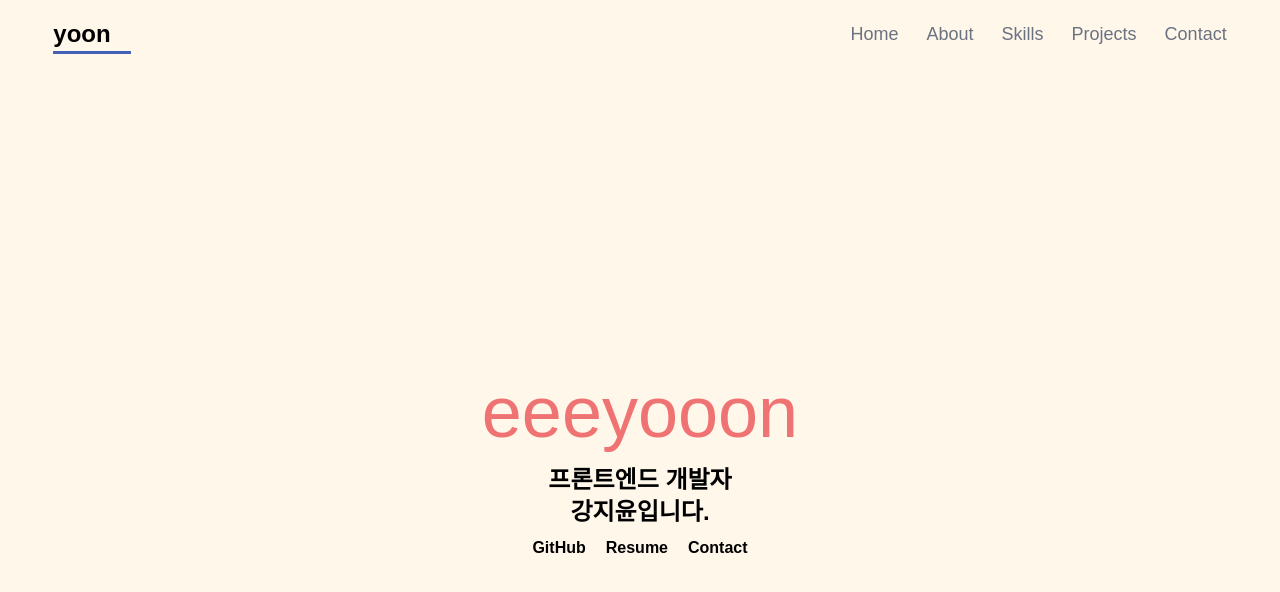
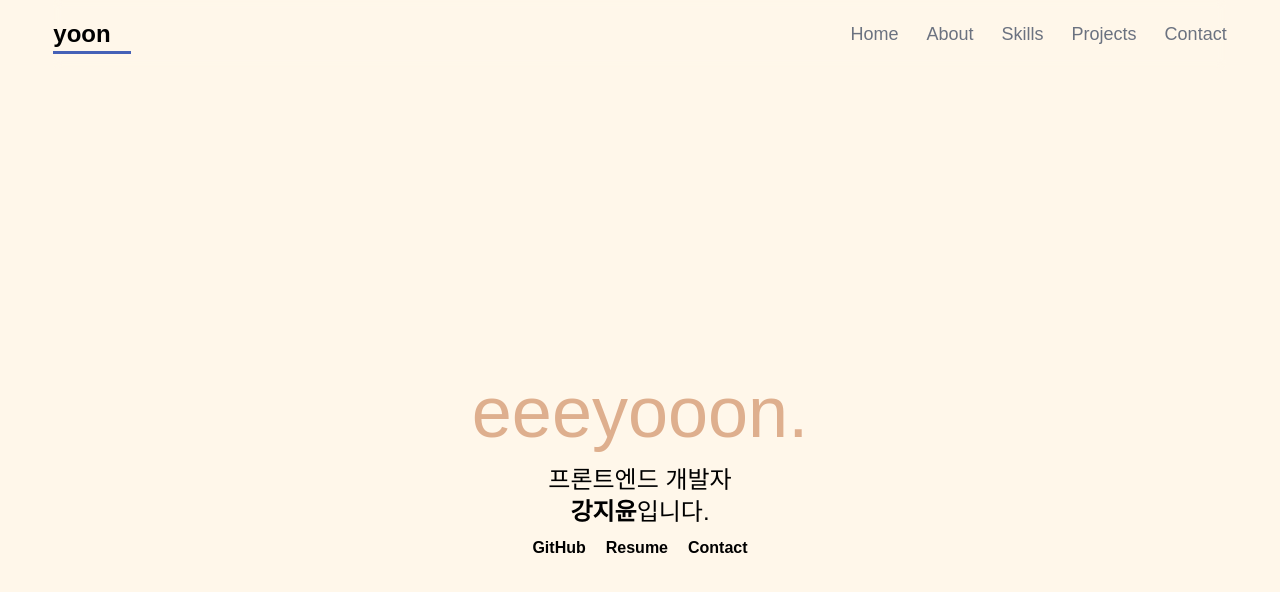
Before and after one commit to eeeyooon/portfolio, a Next.js app: page / in a window 1280 px wide. Shown: the top 592 px of the page. Built offline with nearby package versions, Linux system fonts and the light colour scheme; a web font is replaced by a local one.

Commit message:
style: 온보딩 스타일 수정

```diff
--- a/src/components/Home/Onboard.tsx
+++ b/src/components/Home/Onboard.tsx
@@ -3,14 +3,15 @@ import useTypeword from "@/hooks/useTypeword";
 import Link from "next/link";
 
 export default function Onboard() {
-  const text = useTypeword("eeeyooon", 100);
+  const text = useTypeword("eeeyooon.", 60);
 
   return (
     <section className="bg-primary h-screen text-center flex flex-col justify-center items-center selection:bg-red_color">
-      <p className="font-shrik text-red_color md:text-7xl text-5xl">{text}</p>
+      <p className="font-shrik text-brown_color md:text-7xl text-5xl">{text}</p>
       <div className="text-xl md:text-2xl h-10 mt-4">
-        <p className="font-bold">
-          프론트엔드 개발자 <br />강지윤입니다.
+        <p>
+          프론트엔드 개발자 <br />
+          <span className="font-bold">강지윤</span>입니다.
         </p>
       </div>
       <div className="flex flex-row gap-5 text-xs font-bold md:text-base mt-8">
```
